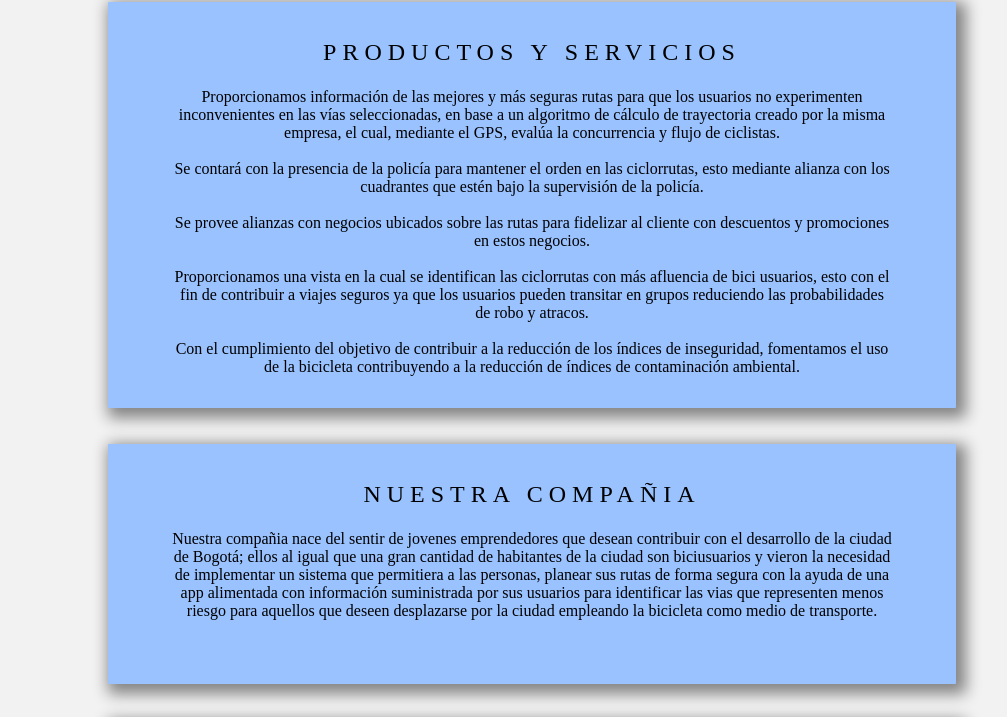
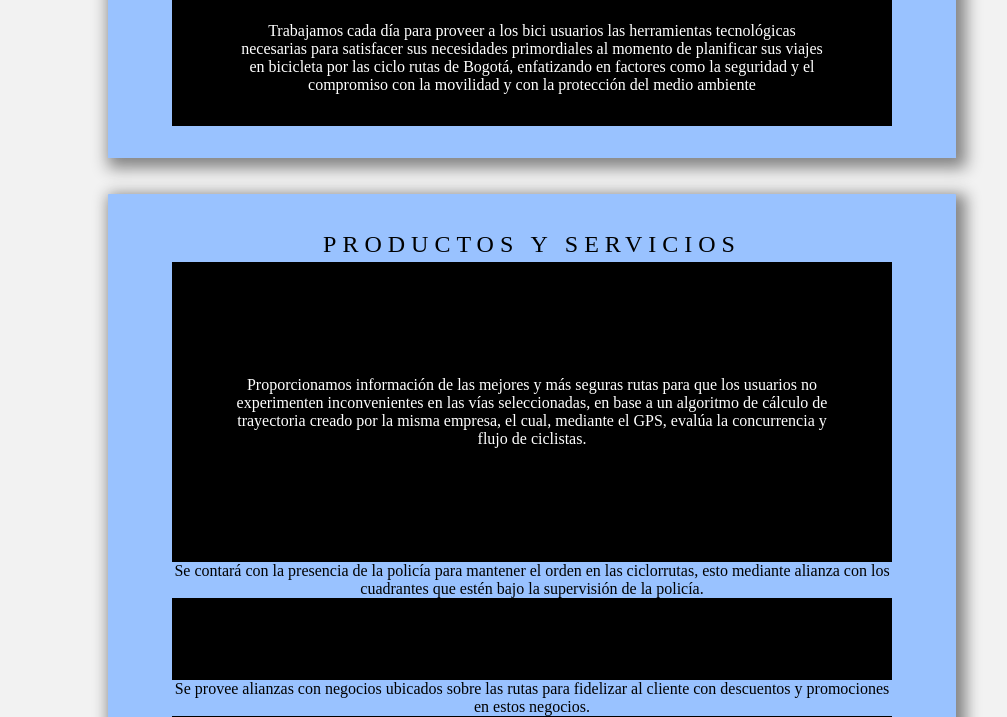
Before and after one commit to yoe81/Safebikes, a plain HTML site: page SAFEBIKE.html in a window 1280 px wide. Shown: the part 627-1344 px from the top of the page, without its empty margins (108-1115 px from the left). Drawn offline with Linux system fonts and the light colour scheme.

Commit message:
Update estilos.css

```diff
--- a/css/estilos.css
+++ b/css/estilos.css
@@ -93,7 +93,7 @@ aside{
 aside img{
   width:150px;
 }
-footer{
+footer, p{
 	background:#000000;
 	color:#FFFFFF;
 	clear:both;
```
